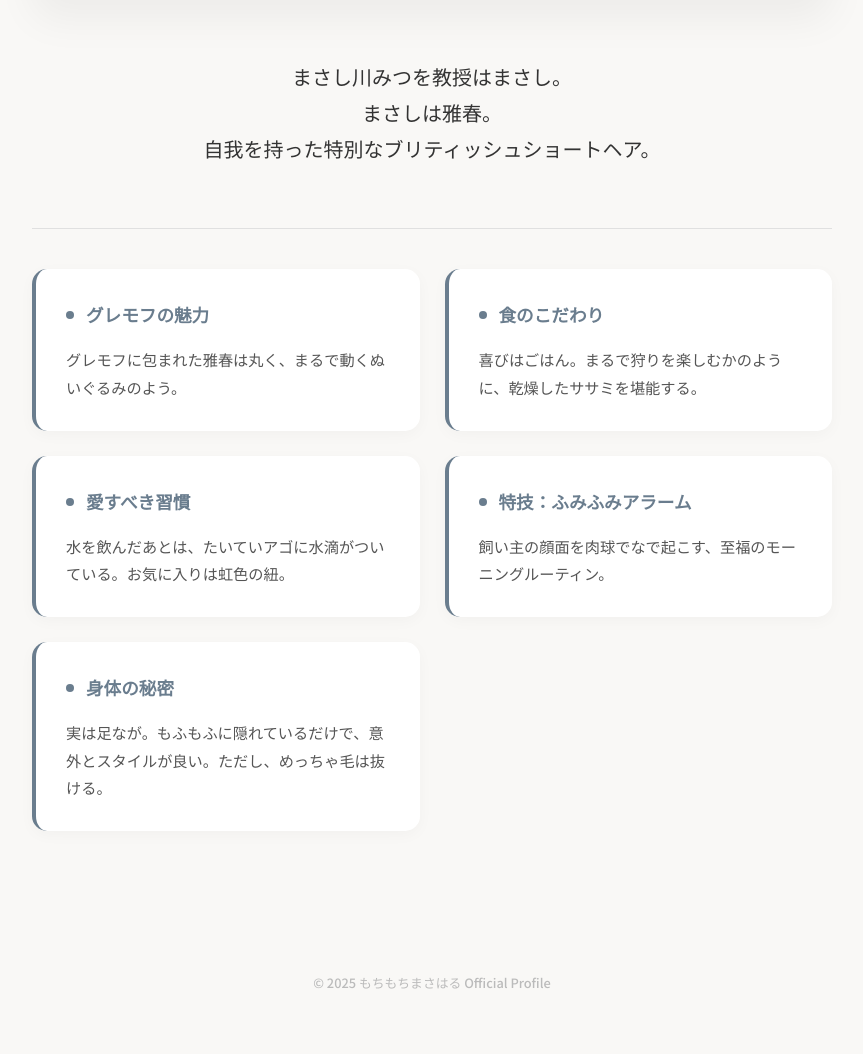
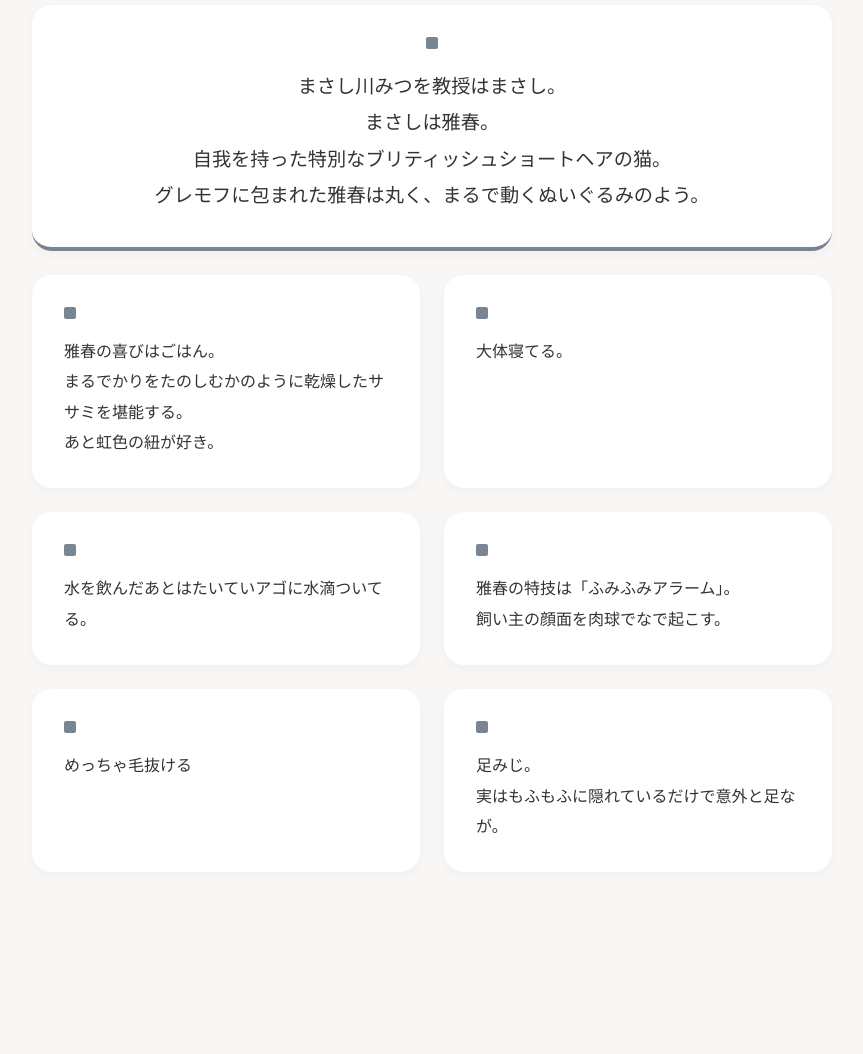
Before and after one commit to binclipper/mochimochimasaharu, a plain HTML site: page index.html in a window 1280 px wide. Shown: the part 692-1746 px from the top of the page, without its empty margins (208-1071 px from the left). After the commit the page ends 1664 px from the top, so only its background shows below. Drawn offline with Linux system fonts and the light colour scheme.

Commit message:
Refactor index.html for improved layout and design
Updated title and styles for the profile page, adjusted layout and content sections, and improved overall design elements.

```diff
--- a/index.html
+++ b/index.html
@@ -3,204 +3,185 @@
 <head>
     <meta charset="UTF-8">
     <meta name="viewport" content="width=device-width, initial-scale=1.0">
-    <title>もちもちまさはる | Official Profile</title>
-    <link href="https://fonts.googleapis.com/css2?family=Noto+Serif+JP:wght@400;700&family=Noto+Sans+JP:wght@300;500&display=swap" rel="stylesheet">
+    <title>もちもちまさはる</title>
+    <link href="https://fonts.googleapis.com/css2?family=Noto+Serif+JP:wght@700&family=Noto+Sans+JP:wght@300;500&display=swap" rel="stylesheet">
     <style>
         :root {
-            --main-bg: #f9f8f6;
-            --accent-color: #6a7d8e; /* 落ち着いたブルーグレー */
-            --text-color: #333;
+            --bg-color: #f8f7f5;
+            --accent-color: #788694;
             --card-bg: #ffffff;
+            --text-color: #333333;
         }
 
         body {
             margin: 0;
             padding: 0;
-            background-color: var(--main-bg);
+            background-color: var(--bg-color);
             color: var(--text-color);
             font-family: 'Noto Sans JP', sans-serif;
-            line-height: 1.8;
-            -webkit-font-smoothing: antialiased;
+            line-height: 1.9;
         }
 
-        /* ヘッダーエリア */
         header {
-            padding: 60px 20px 20px;
+            padding: 80px 20px 40px;
             text-align: center;
         }
 
         h1 {
             font-family: 'Noto Serif JP', serif;
-            font-size: 2.5rem;
-            letter-spacing: 0.15em;
+            font-size: 2.2rem;
+            letter-spacing: 0.1em;
             margin: 0;
-            color: var(--accent-color);
+            color: var(--text-color);
         }
 
-        .subtitle {
-            font-size: 0.9rem;
-            color: #888;
-            margin-top: 10px;
-            text-transform: uppercase;
-            letter-spacing: 0.2em;
+        .container {
+            max-width: 800px;
+            margin: 0 auto;
+            padding: 0 20px 100px;
         }
 
-        /* メインコンテンツ */
-        main {
-            max-width: 800px;
-            margin: 0 auto;
-            padding: 40px 20px;
+        /* 画像エリア */
+        .hero-section {
+            margin-bottom: 60px;
+            border-radius: 24px;
+            overflow: hidden;
+            box-shadow: 0 20px 40px rgba(0,0,0,0.08);
         }
 
-        /* 画像セクション */
-        .hero-image {
-            width: 100%;
-            border-radius: 20px;
-            box-shadow: 0 20px 40px rgba(0,0,0,0.05);
-            margin-bottom: 60px;
-            overflow: hidden;
-            background-color: #ddd;
-        }
-
-        .hero-image img {
+        .hero-section img {
             width: 100%;
             height: auto;
             display: block;
-            transition: transform 0.6s ease;
         }
 
-        .hero-image:hover img {
-            transform: scale(1.03);
+        /* コンテンツエリア（グリッド配置） */
+        .content-grid {
+            display: grid;
+            gap: 24px;
+            grid-template-columns: repeat(auto-fit, minmax(300px, 1fr));
         }
 
-        /* プロフィールセクション */
-        .profile-section {
-            display: grid;
-            gap: 40px;
+        /* 各カードのスタイル */
+        .card {
+            background: var(--card-bg);
+            padding: 32px;
+            border-radius: 20px;
+            box-shadow: 0 4px 12px rgba(0,0,0,0.03);
+            transition: transform 0.3s ease;
         }
 
-        .intro-text {
-            font-family: 'Noto Serif JP', serif;
-            font-size: 1.25rem;
-            text-align: center;
-            margin-bottom: 40px;
-            border-bottom: 1px solid #e0e0e0;
-            padding-bottom: 40px;
+        .card:hover {
+            transform: translateY(-5px);
         }
 
-        /* 各エピソードをカード風に */
-        .feature-grid {
-            display: grid;
-            grid-template-columns: repeat(auto-fit, minmax(300px, 1fr));
-            gap: 25px;
+        /* 文章をそのまま表示 */
+        .card-text {
+            font-size: 1rem;
+            font-weight: 300;
         }
 
-        .feature-item {
-            background: var(--card-bg);
-            padding: 30px;
-            border-radius: 15px;
-            box-shadow: 0 4px 15px rgba(0,0,0,0.03);
-            border-left: 4px solid var(--accent-color);
+        /* 1番目の自己紹介カードだけ横幅を広くとる */
+        .card.featured {
+            grid-column: 1 / -1;
+            border-bottom: 4px solid var(--accent-color);
         }
 
-        .feature-item h2 {
-            font-size: 1.1rem;
-            margin-top: 0;
-            color: var(--accent-color);
-            display: flex;
-            align-items: center;
+        .card.featured .card-text {
+            font-family: 'Noto Serif JP', serif;
+            font-size: 1.2rem;
+            text-align: center;
         }
 
-        .feature-item h2::before {
-            content: "";
-            display: inline-block;
-            width: 8px;
-            height: 8px;
-            background: var(--accent-color);
-            border-radius: 50%;
-            margin-right: 12px;
+        /* 装飾用の小さな四角 */
+        .decorator {
+            width: 12px;
+            height: 12px;
+            background-color: var(--accent-color);
+            margin-bottom: 16px;
+            border-radius: 2px;
         }
 
-        .feature-item p {
-            margin-bottom: 0;
-            font-size: 0.95rem;
-            color: #555;
-        }
-
-        footer {
-            text-align: center;
-            padding: 100px 20px 60px;
-            font-size: 0.8rem;
-            color: #bbb;
-        }
-
-        /* フェードインアニメーション */
-        .fade-in {
-            animation: fadeIn 1.5s ease forwards;
-        }
-
-        @keyframes fadeIn {
-            from { opacity: 0; transform: translateY(20px); }
-            to { opacity: 1; transform: translateY(0); }
+        .featured .decorator {
+            margin: 0 auto 20px;
         }
 
         @media (max-width: 600px) {
             h1 { font-size: 1.8rem; }
-            .intro-text { font-size: 1.1rem; }
+            header { padding: 50px 20px 30px; }
+            .card { padding: 24px; }
         }
     </style>
 </head>
 <body>
 
-<header class="fade-in">
-    <h1>もちもち 雅春</h1>
-    <p class="subtitle">British Shorthair / Special Cat</p>
+<header>
+    <h1>もちもちまさはる</h1>
 </header>
 
-<main class="fade-in" style="animation-delay: 0.2s;">
-    <div class="hero-image">
-        <img src="index.jpg" alt="雅春のポートレート">
+<div class="container">
+    <div class="hero-section">
+        <img src="index.jpg" alt="もちもちまさはる">
     </div>
 
-    <section class="intro-text">
-        <p>
-            まさし川みつを教授はまさし。<br>
-            まさしは雅春。<br>
-            自我を持った特別なブリティッシュショートヘア。
-        </p>
-    </section>
-
-    <div class="feature-grid">
-        <div class="feature-item">
-            <h2>グレモフの魅力</h2>
-            <p>グレモフに包まれた雅春は丸く、まるで動くぬいぐるみのよう。</p>
+    <div class="content-grid">
+        <div class="card featured">
+            <div class="decorator"></div>
+            <div class="card-text">
+                まさし川みつを教授はまさし。<br>
+                まさしは雅春。<br>
+                自我を持った特別なブリティッシュショートヘアの猫。<br>
+                グレモフに包まれた雅春は丸く、まるで動くぬいぐるみのよう。
+            </div>
         </div>
 
-        <div class="feature-item">
-            <h2>食のこだわり</h2>
-            <p>喜びはごはん。まるで狩りを楽しむかのように、乾燥したササミを堪能する。</p>
+        <div class="card">
+            <div class="decorator"></div>
+            <div class="card-text">
+                雅春の喜びはごはん。<br>
+                まるでかりをたのしむかのように乾燥したササミを堪能する。<br>
+                あと虹色の紐が好き。
+            </div>
         </div>
 
-        <div class="feature-item">
-            <h2>愛すべき習慣</h2>
-            <p>水を飲んだあとは、たいていアゴに水滴がついている。お気に入りは虹色の紐。</p>
+        <div class="card">
+            <div class="decorator"></div>
+            <div class="card-text">
+                大体寝てる。
+            </div>
         </div>
 
-        <div class="feature-item">
-            <h2>特技：ふみふみアラーム</h2>
-            <p>飼い主の顔面を肉球でなで起こす、至福のモーニングルーティン。</p>
+        <div class="card">
+            <div class="decorator"></div>
+            <div class="card-text">
+                水を飲んだあとはたいていアゴに水滴ついてる。
+            </div>
         </div>
 
-        <div class="feature-item">
-            <h2>身体の秘密</h2>
-            <p>実は足なが。もふもふに隠れているだけで、意外とスタイルが良い。ただし、めっちゃ毛は抜ける。</p>
+        <div class="card">
+            <div class="decorator"></div>
+            <div class="card-text">
+                雅春の特技は「ふみふみアラーム」。<br>
+                飼い主の顔面を肉球でなで起こす。
+            </div>
+        </div>
+
+        <div class="card">
+            <div class="decorator"></div>
+            <div class="card-text">
+                めっちゃ毛抜ける
+            </div>
+        </div>
+
+        <div class="card">
+            <div class="decorator"></div>
+            <div class="card-text">
+                足みじ。<br>
+                実はもふもふに隠れているだけで意外と足なが。
+            </div>
         </div>
     </div>
-</main>
-
-<footer>
-    &copy; 2025 もちもちまさはる Official Profile
-</footer>
+</div>
 
 </body>
 </html>
```
